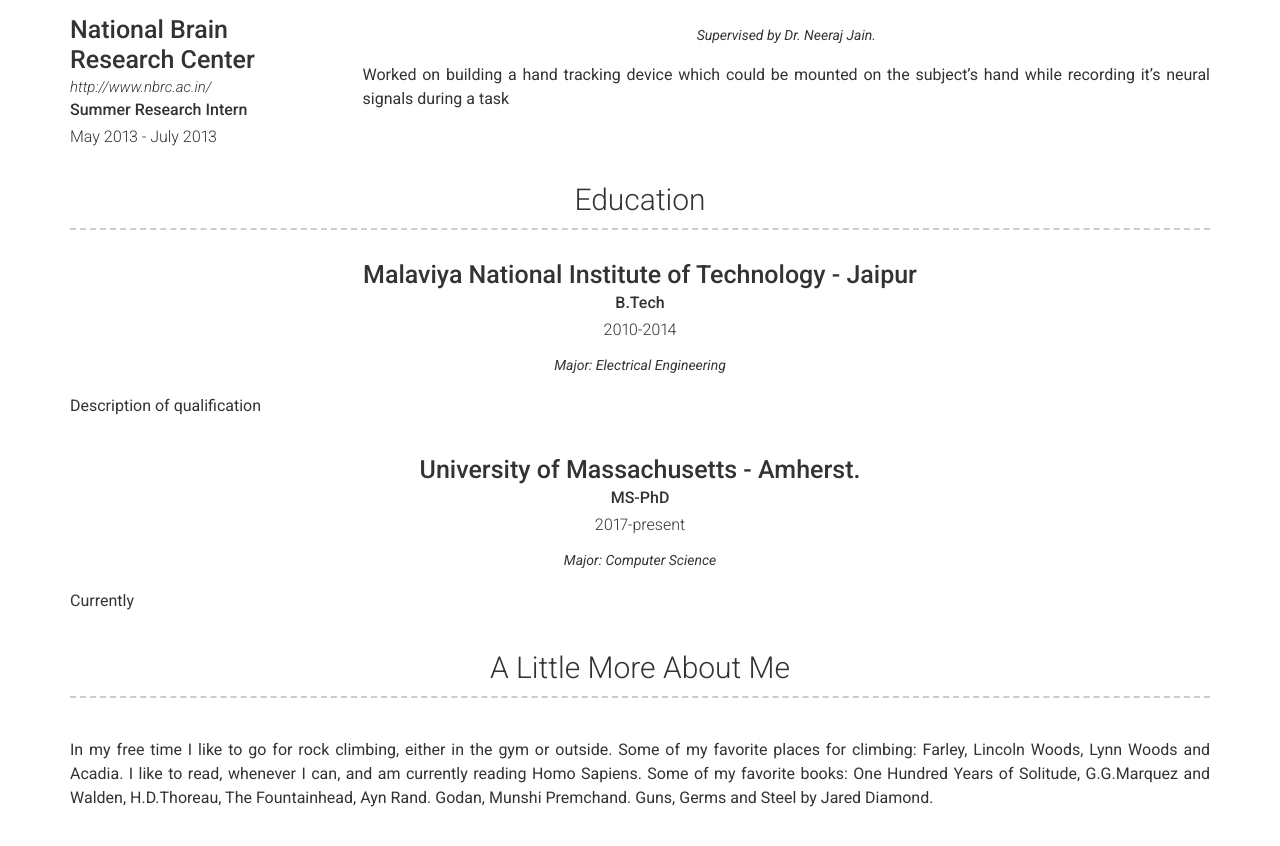
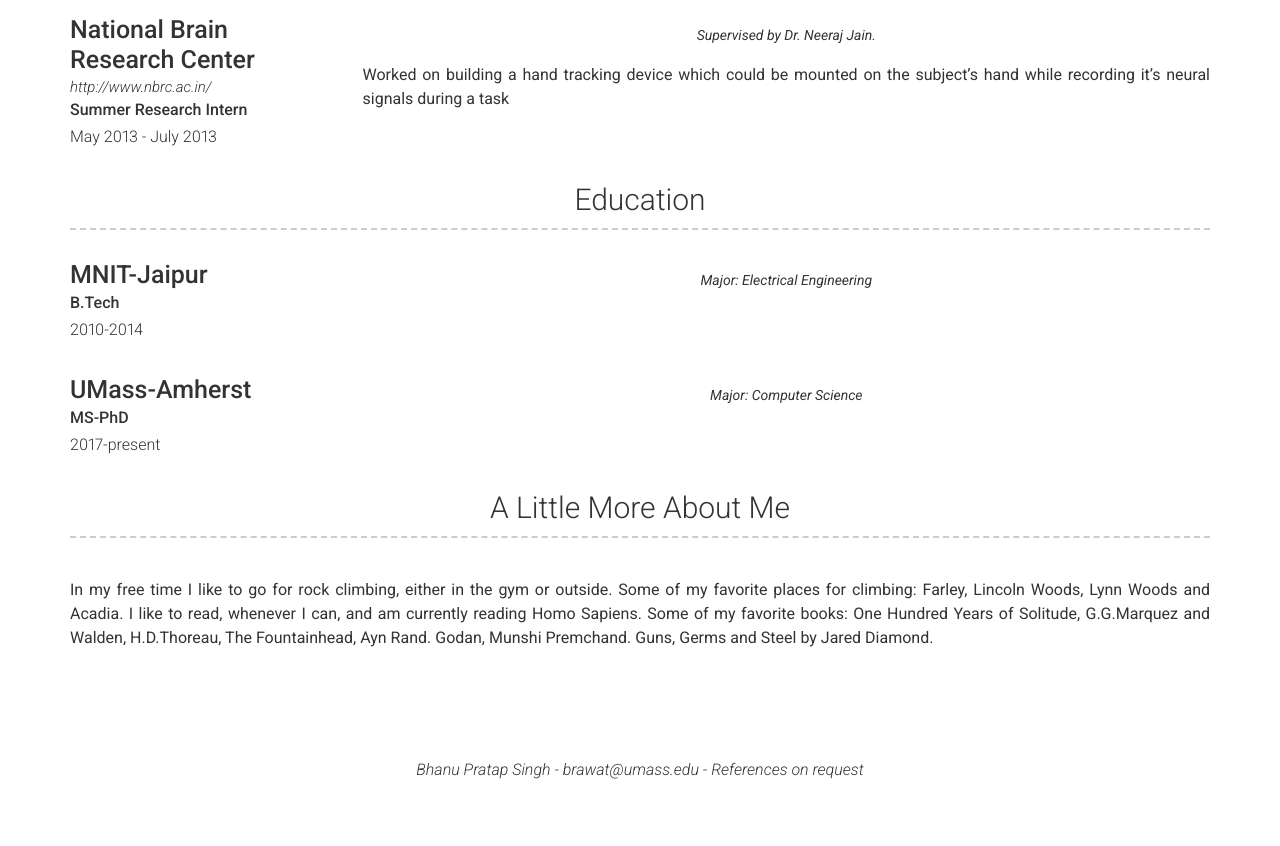
Before and after one commit to bsinghpratap/bsinghpratap.github.io, a Jekyll site: the page built from index.md, in a window 1280 px wide and 900 px high, scrolled down 1913 px. Shown: the top 846 px of the window. Built offline with Jekyll 4.4.1, drawn with Linux system fonts in a browser that asks for light colours; nearby versions of some CDN libraries; after the commit the page ends 2702 px from its top, so only the background shows below that.

Commit message:
website updated

```diff
--- a/_data/education.yml
+++ b/_data/education.yml
@@ -1,18 +1,17 @@
 # Education Template
-- layout: top-middle
-  name: Malaviya National Institute of Technology - Jaipur
+- layout: left
+  name: MNIT-Jaipur
   dates: 2010-2014
   qualification: B.Tech
   quote: >
     Major: Electrical Engineering
   description: | # this will include new lines to allow paragraphs
-    Description of qualification
 
-- layout: top-middle
-  name: University of Massachusetts - Amherst.
+
+- layout: left
+  name: UMass-Amherst
   dates: 2017-present
   qualification: MS-PhD
   quote: >
     Major: Computer Science
   description: | # this will include new lines to allow paragraphs
-    Currently
```
